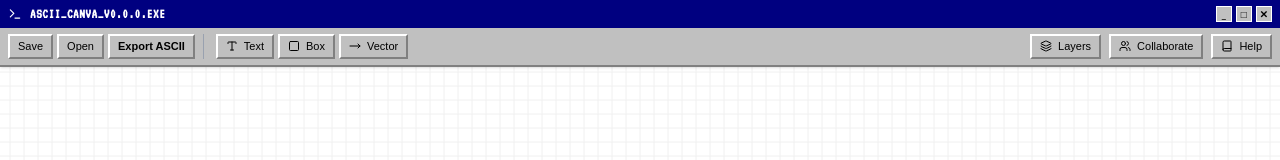
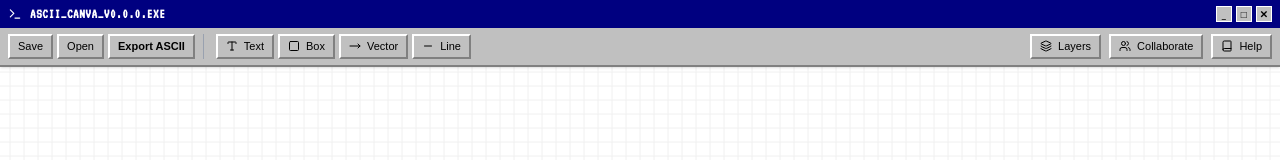
Before and after one commit to Cocodrilette/ascii-canva, a Next.js app: page /space in a window 1280 px wide. Shown: the top 160 px of the page. Built offline with nearby package versions, Linux system fonts and the light colour scheme; no server answers.

Commit message:
feat: add line component without direction
- Created line extension based on vector logic but without arrowheads
- Registered line extension in the global registry
- Added comprehensive unit tests for line creation, bounds, and ASCII rendering

```diff
--- /dev/null
+++ b/src/extensions/builtin/line.tsx
@@ -0,0 +1,273 @@
+import { Minus } from "lucide-react";
+import type { AsciiExtension, BaseElement } from "../types";
+
+export interface LinePoint {
+  x: number;
+  y: number;
+}
+
+export interface LineElement extends BaseElement {
+  type: "line";
+  points: LinePoint[]; // points[0] is always {x, y} from BaseElement
+  startElementId?: string;
+  endElementId?: string;
+}
+
+export interface LineParams {
+  points?: LinePoint[];
+  x2?: number; // legacy/simple create
+  y2?: number;
+  startElementId?: string;
+  endElementId?: string;
+}
+
+export const lineExtension: AsciiExtension<LineElement, LineParams> = {
+  type: "line",
+  label: "Line",
+  icon: Minus,
+
+  create: (x: number, y: number, params?: LineParams) => {
+    const points = params?.points || [
+      { x, y },
+      { x: params?.x2 ?? x + 5, y: params?.y2 ?? y + 3 },
+    ];
+    return {
+      id: Math.random().toString(36).substr(2, 9),
+      type: "line",
+      x: points[0].x,
+      y: points[0].y,
+      points,
+      startElementId: params?.startElementId,
+      endElementId: params?.endElementId,
+    };
+  },
+
+  render: (ctx, element, isSelected, visualCellSize) => {
+    ctx.strokeStyle = "#000000";
+    ctx.lineWidth = 2;
+    ctx.lineJoin = "round";
+
+    const rawSegments: { x: number; y: number }[] = [];
+
+    for (let i = 0; i < element.points.length - 1; i++) {
+      const p1 = element.points[i];
+      const p2 = element.points[i + 1];
+
+      const x1 = p1.x * visualCellSize + visualCellSize / 2;
+      const y1 = p1.y * visualCellSize + visualCellSize / 2;
+      const x2 = p2.x * visualCellSize + visualCellSize / 2;
+      const y2 = p2.y * visualCellSize + visualCellSize / 2;
+
+      const dx = x2 - x1;
+      const dy = y2 - y1;
+
+      // Orthogonal elbow
+      const vThenH = Math.abs(dx) >= Math.abs(dy);
+      const midX = vThenH ? x1 : x2;
+      const midY = vThenH ? y2 : y1;
+
+      if (i === 0) rawSegments.push({ x: x1, y: y1 });
+      rawSegments.push({ x: midX, y: midY });
+      rawSegments.push({ x: x2, y: y2 });
+    }
+
+    // Deduplicate consecutive points
+    const drawSegments: { x: number; y: number }[] = rawSegments.filter(
+      (p, i, arr) => {
+        if (i === 0) return true;
+        return p.x !== arr[i - 1].x || p.y !== arr[i - 1].y;
+      },
+    );
+
+    if (isSelected) {
+      ctx.save();
+      ctx.strokeStyle = "#000000";
+      ctx.setLineDash([2, 2]);
+      ctx.lineWidth = 1;
+      let minX = Number.POSITIVE_INFINITY;
+      let minY = Number.POSITIVE_INFINITY;
+      let maxX = Number.NEGATIVE_INFINITY;
+      let maxY = Number.NEGATIVE_INFINITY;
+      for (const p of drawSegments) {
+        minX = Math.min(minX, p.x);
+        minY = Math.min(minY, p.y);
+        maxX = Math.max(maxX, p.x);
+        maxY = Math.max(maxY, p.y);
+      }
+      ctx.strokeRect(
+        minX - visualCellSize / 2 - 2,
+        minY - visualCellSize / 2 - 2,
+        maxX - minX + visualCellSize + 4,
+        maxY - minY + visualCellSize + 4,
+      );
+      ctx.restore();
+    }
+
+    // Apply margin if connected
+    const margin = visualCellSize * 0.4;
+    const finalPath = [...drawSegments];
+
+    if (element.startElementId && finalPath.length >= 2) {
+      const p1 = finalPath[0];
+      const p2 = finalPath[1];
+      const ang = Math.atan2(p2.y - p1.y, p2.x - p1.x);
+      finalPath[0] = {
+        x: p1.x + Math.cos(ang) * margin,
+        y: p1.y + Math.sin(ang) * margin,
+      };
+    }
+    if (element.endElementId && finalPath.length >= 2) {
+      const pEnd = finalPath[finalPath.length - 1];
+      const pPrev = finalPath[finalPath.length - 2];
+      const ang = Math.atan2(pEnd.y - pPrev.y, pEnd.x - pPrev.x);
+      finalPath[finalPath.length - 1] = {
+        x: pEnd.x - Math.cos(ang) * margin,
+        y: pEnd.y - Math.sin(ang) * margin,
+      };
+    }
+
+    ctx.beginPath();
+    ctx.moveTo(finalPath[0].x, finalPath[0].y);
+    for (let i = 1; i < finalPath.length; i++) {
+      ctx.lineTo(finalPath[i].x, finalPath[i].y);
+    }
+    ctx.stroke();
+
+    if (isSelected) {
+      for (let i = 0; i < element.points.length; i++) {
+        const p = element.points[i];
+        const isEnd = i === element.points.length - 1;
+        const isStart = i === 0;
+        const connected =
+          (isStart && element.startElementId) ||
+          (isEnd && element.endElementId);
+
+        ctx.fillStyle = connected ? "#00FF41" : "#FFFFFF";
+        ctx.strokeStyle = "#000000";
+        ctx.lineWidth = 1;
+        const px = p.x * visualCellSize + visualCellSize / 2;
+        const py = p.y * visualCellSize + visualCellSize / 2;
+        ctx.fillRect(px - 4, py - 4, 8, 8);
+        ctx.strokeRect(px - 4, py - 4, 8, 8);
+      }
+    }
+  },
+
+  getBounds: (element) => {
+    let minX = Number.POSITIVE_INFINITY;
+    let minY = Number.POSITIVE_INFINITY;
+    let maxX = Number.NEGATIVE_INFINITY;
+    let maxY = Number.NEGATIVE_INFINITY;
+
+    for (let i = 0; i < element.points.length - 1; i++) {
+      const p1 = element.points[i];
+      const p2 = element.points[i + 1];
+      const vThenH = Math.abs(p2.x - p1.x) >= Math.abs(p2.y - p1.y);
+      const midX = vThenH ? p1.x : p2.x;
+      const midY = vThenH ? p2.y : p1.y;
+
+      minX = Math.min(minX, p1.x, p2.x, midX);
+      minY = Math.min(minY, p1.y, p2.y, midY);
+      maxX = Math.max(maxX, p1.x, p2.x, midX);
+      maxY = Math.max(maxY, p1.y, p2.y, midY);
+    }
+
+    return {
+      left: minX,
+      top: minY,
+      right: maxX + 1,
+      bottom: maxY + 1,
+    };
+  },
+
+  toAscii: (element, grid, offset) => {
+    const drawLine = (xS: number, yS: number, xE: number, yE: number) => {
+      const startX = Math.min(xS, xE);
+      const endX = Math.max(xS, xE);
+      const startY = Math.min(yS, yE);
+      const endY = Math.max(yS, yE);
+
+      if (startX === endX) {
+        for (let y = startY; y <= endY; y++) {
+          if (
+            y >= 0 &&
+            y < grid.length &&
+            startX >= 0 &&
+            startX < grid[0].length
+          ) {
+            grid[y][startX] = "|";
+          }
+        }
+      } else {
+        for (let x = startX; x <= endX; x++) {
+          if (
+            startY >= 0 &&
+            startY < grid.length &&
+            x >= 0 &&
+            x < grid[0].length
+          ) {
+            grid[startY][x] = "-";
+          }
+        }
+      }
+    };
+
+    const rawNodes: LinePoint[] = [];
+
+    for (let i = 0; i < element.points.length - 1; i++) {
+      const p1x = element.points[i].x - offset.x;
+      const p1y = element.points[i].y - offset.y;
+      const p2x = element.points[i + 1].x - offset.x;
+      const p2y = element.points[i + 1].y - offset.y;
+
+      const dx = p2x - p1x;
+      const dy = p2y - p1y;
+      const vThenH = Math.abs(dx) >= Math.abs(dy);
+
+      const midX = vThenH ? p1x : p2x;
+      const midY = vThenH ? p2y : p1y;
+
+      if (i === 0) rawNodes.push({ x: p1x, y: p1y });
+      rawNodes.push({ x: midX, y: midY });
+      rawNodes.push({ x: p2x, y: p2y });
+    }
+
+    // Deduplicate consecutive nodes
+    const nodes: LinePoint[] = rawNodes.filter((p, i, arr) => {
+      if (i === 0) return true;
+      return p.x !== arr[i - 1].x || p.y !== arr[i - 1].y;
+    });
+
+    if (nodes.length < 2) return;
+
+    // Apply margin if connected (1 unit)
+    if (element.startElementId) {
+      const p1 = nodes[0];
+      const p2 = nodes[1];
+      const dx = p2.x - p1.x;
+      const dy = p2.y - p1.y;
+      if (dx !== 0) nodes[0].x += dx > 0 ? 1 : -1;
+      else if (dy !== 0) nodes[0].y += dy > 0 ? 1 : -1;
+    }
+    if (element.endElementId) {
+      const pEnd = nodes[nodes.length - 1];
+      const pPrev = nodes[nodes.length - 2];
+      const dx = pEnd.x - pPrev.x;
+      const dy = pEnd.y - pPrev.y;
+      if (dx !== 0) nodes[nodes.length - 1].x -= dx > 0 ? 1 : -1;
+      else if (dy !== 0) nodes[nodes.length - 1].y -= dy > 0 ? 1 : -1;
+    }
+
+    for (let i = 0; i < nodes.length - 1; i++) {
+      drawLine(nodes[i].x, nodes[i].y, nodes[i + 1].x, nodes[i + 1].y);
+    }
+
+    // Corners
+    for (let i = 1; i < nodes.length - 1; i++) {
+      const n = nodes[i];
+      if (n.y >= 0 && n.y < grid.length && n.x >= 0 && n.x < grid[0].length) {
+        grid[n.y][n.x] = "+";
+      }
+    }
+  },
+};
--- a/src/extensions/registry.ts
+++ b/src/extensions/registry.ts
@@ -1,4 +1,5 @@
 import { boxExtension } from "./builtin/box";
+import { lineExtension } from "./builtin/line";
 import { textExtension } from "./builtin/text";
 import { vectorExtension } from "./builtin/vector";
 import type { AsciiExtension } from "./types";
@@ -7,6 +8,7 @@ export const extensions: Record<string, AsciiExtension<any, any>> = {
   text: textExtension,
   box: boxExtension,
   vector: vectorExtension,
+  line: lineExtension,
 };
 
 export const getExtension = (type: string) => {
```
Also changed, not shown: 1 other file (tests, documents, lock files or other folders).
